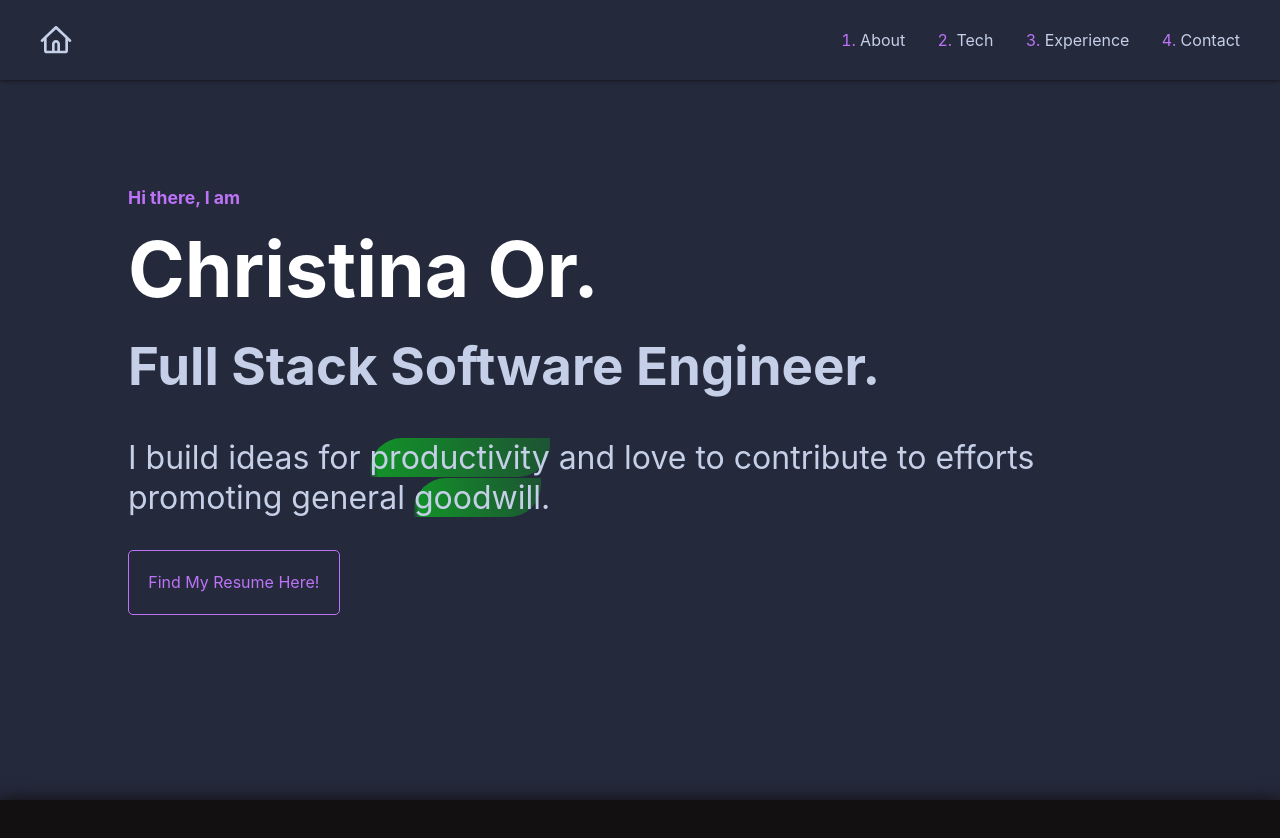
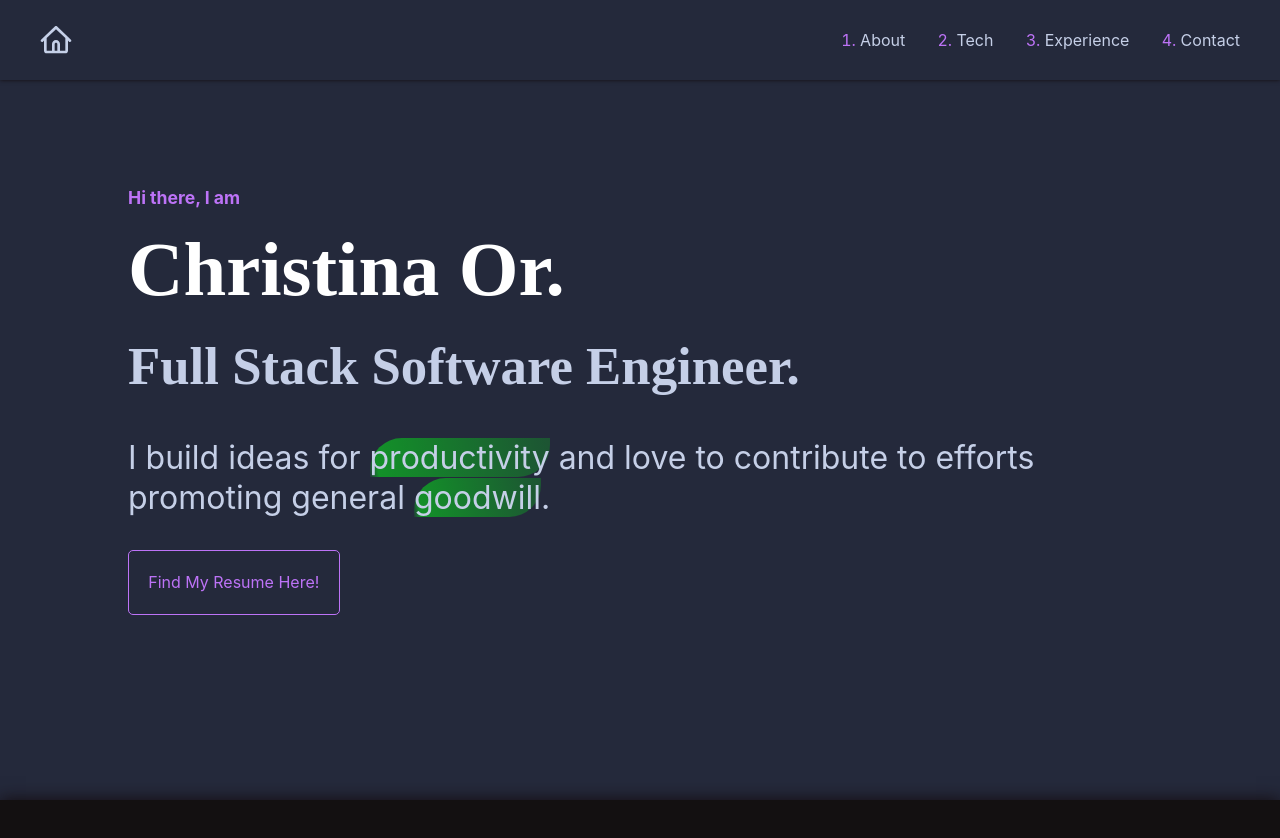
Before and after one commit to christinaor/christinaor.github.io, a React (Vite) app: page / in a window 1280 px wide. Shown: the top 838 px of the page. Built offline with nearby package versions, Linux system fonts and the light colour scheme.

Commit message:
Change font

```diff
--- a/src/components/About/styles.module.scss
+++ b/src/components/About/styles.module.scss
@@ -38,9 +38,7 @@
 li a.blurbLink {
   font-weight: 500;
   text-underline-offset: 4px;
-  // text-decoration-color: $subTextColor;
 
-  // color: $subTextColor;
   color: $subTextColor;
   font-weight: 600;
 }
--- a/src/components/Hero/styles.module.scss
+++ b/src/components/Hero/styles.module.scss
@@ -40,11 +40,12 @@
 }
 
 .bigHeroText {
+  font-family: 'Olarwe';
   font-size: 3rem;
-  // color: $mainHeaderColor;
 }
 
 .subText {
+  font-family: 'Olarwe';
   font-size: 2rem;
   color: $mainTextColor;
 }
```
